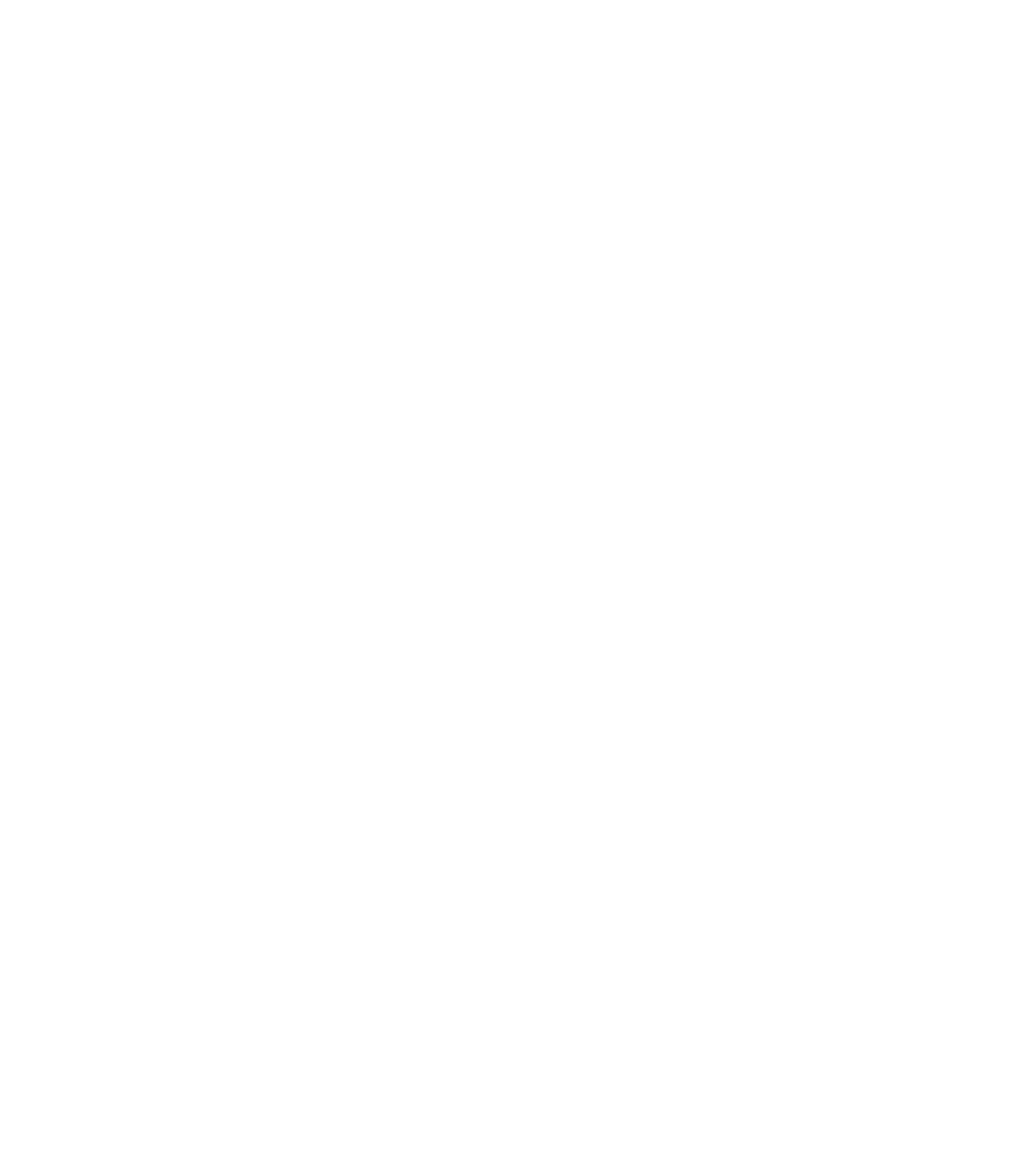
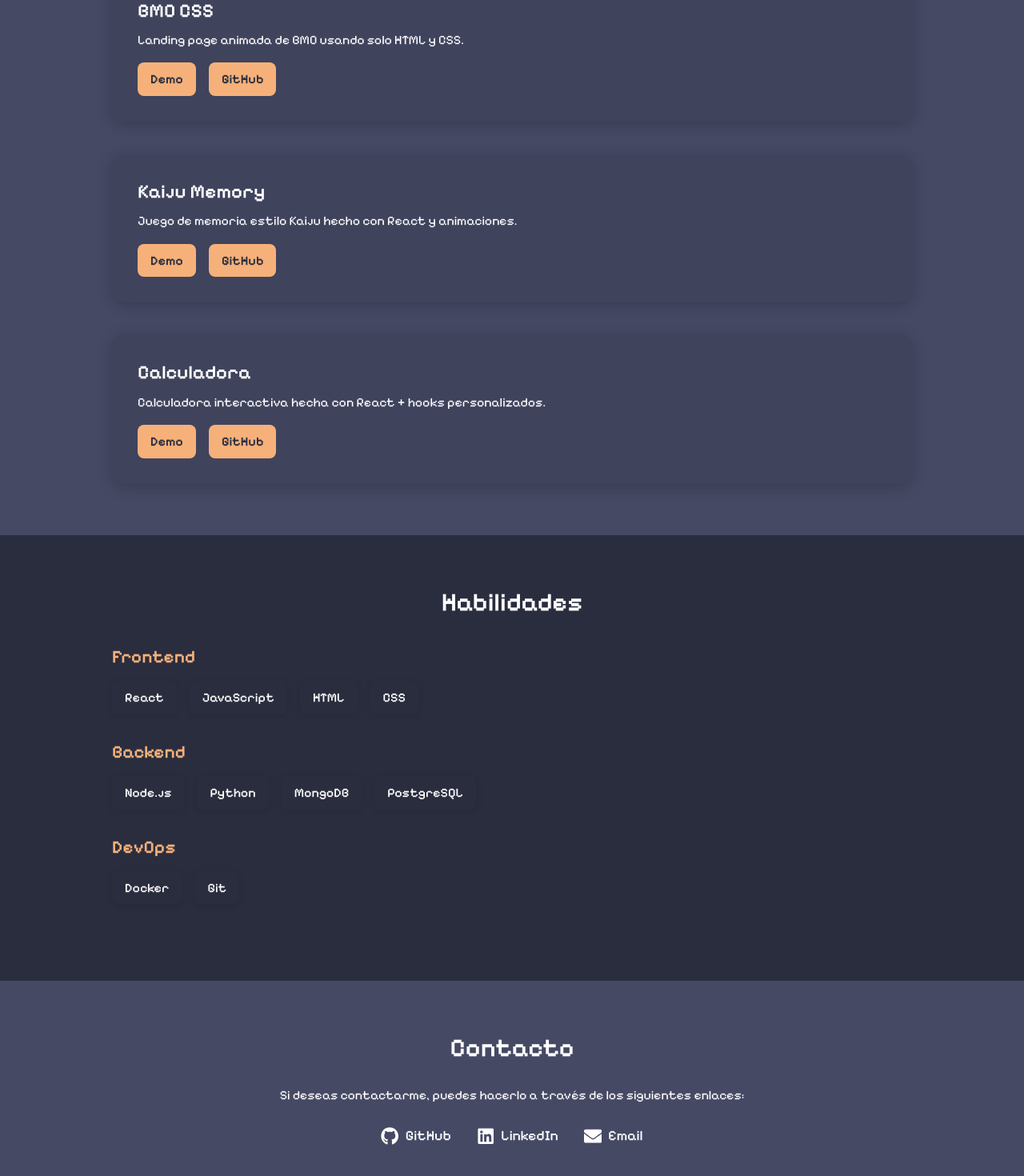
Before and after one commit to LeivaDiego/Web-Portafolio, a React (Vite) app: page / in a window 1280 px wide. Shown: the part 972-2442 px from the top of the page at 80% size. Before the commit the page ends 800 px from the top, so only its background shows below. Built offline with nearby package versions, Linux system fonts and the light colour scheme.

Commit message:
feat: updated layout with new sections

```diff
--- a/src/components/layout/Layout.jsx
+++ b/src/components/layout/Layout.jsx
@@ -1,6 +1,8 @@
 import { GlobalStyles } from '../../styles/GlobalStyles'
 import Home from '../sections/Home'
-
+import Projects from '../sections/Projects'
+import Skills from '../sections/Skills'
+import Contact from '../sections/Contact'
 
 const Layout = () => {
   return (
@@ -8,7 +10,9 @@ const Layout = () => {
       <GlobalStyles />
       <main>
         <Home />
-
+        <Projects />
+        <Skills />
+        <Contact />
       </main>
     </>
   )
```
